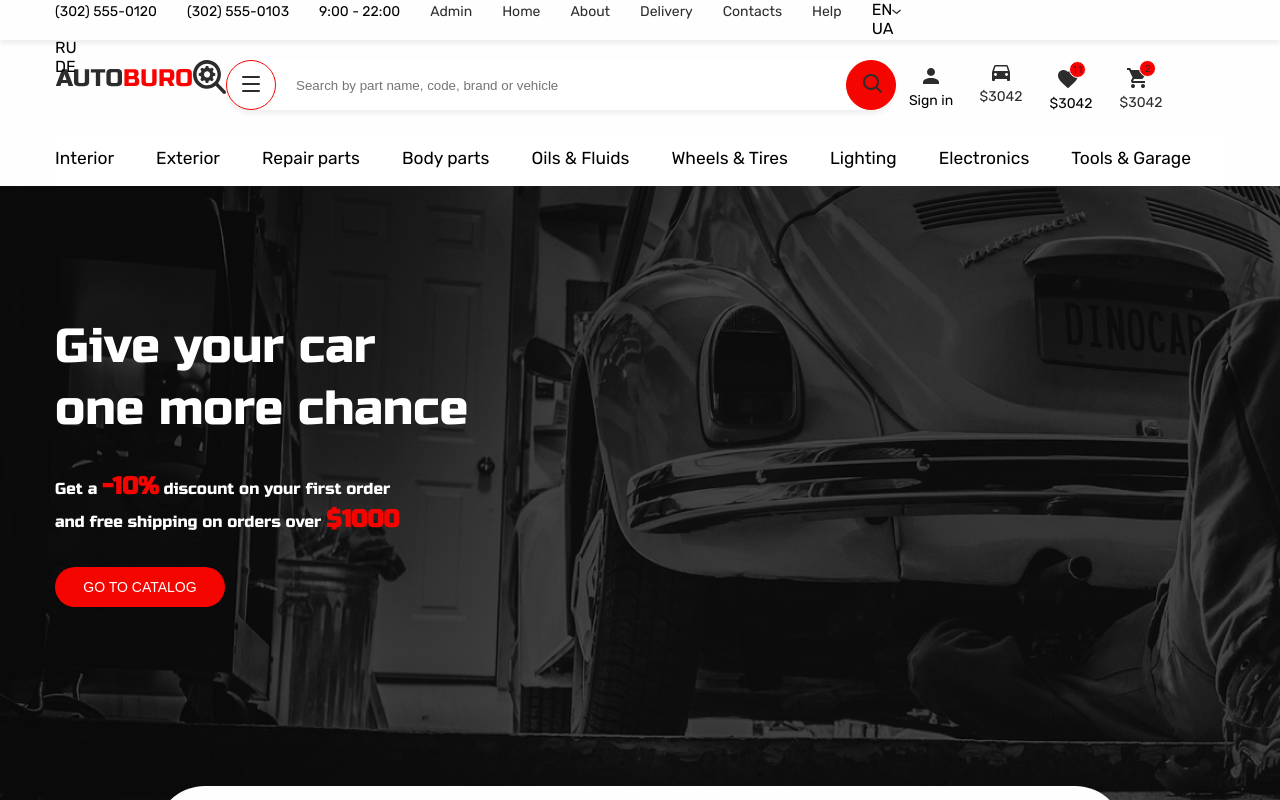
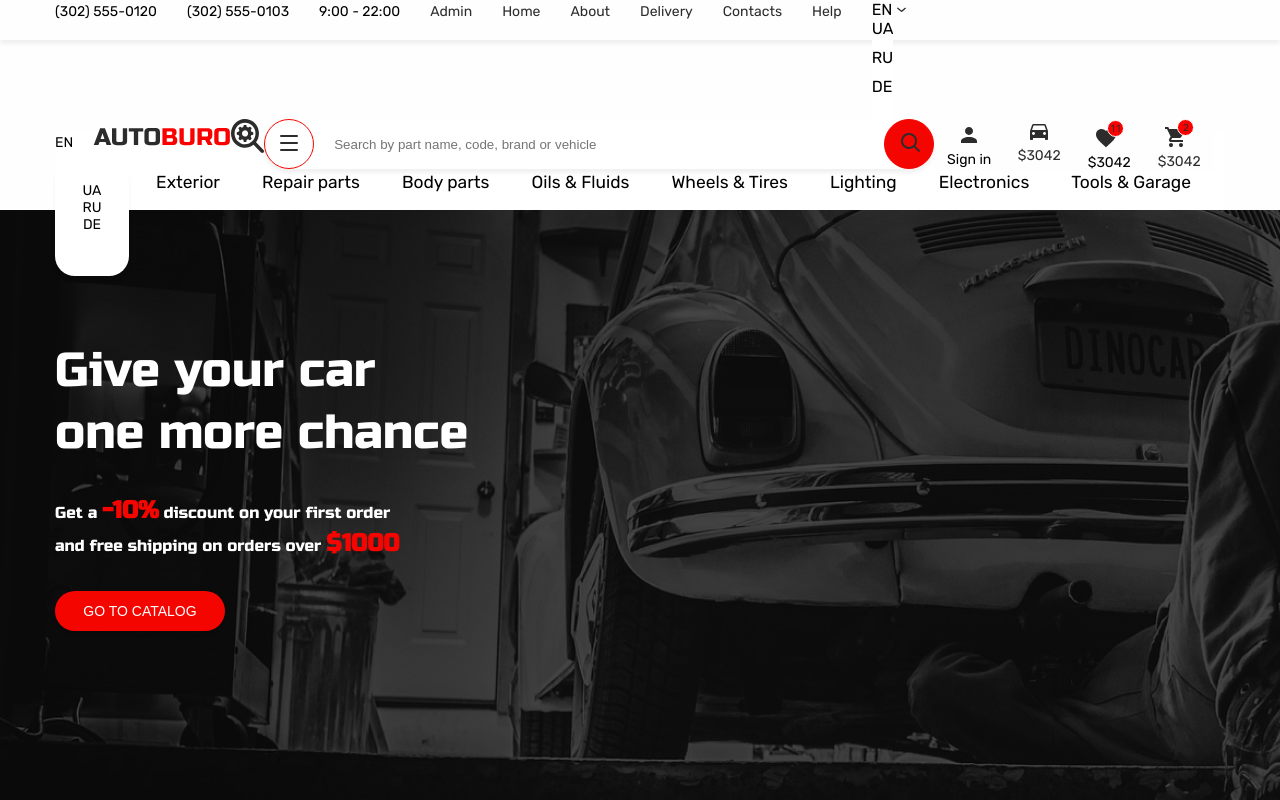
Before and after one commit to prosvitco-artur/CarBuro, a React (Create React App) app in the folder client/: page / in a window 1280 px wide. Both pictures are taken after a click on the element "EN". Shown: the top 800 px of the page. Built offline with nearby package versions, Linux system fonts and the light colour scheme.

Commit message:
fix some error

```diff
--- a/client/src/components/Header/NavBar.jsx
+++ b/client/src/components/Header/NavBar.jsx
@@ -24,18 +24,17 @@ const NavBar = (props) => {
                     <NavLink to={"/contacts"} className="rubik_regular size_14 info_list list pointer_red">Contacts</NavLink>
                     <NavLink to={"/help"} className="rubik_regular size_14 info_list list pointer_red">Help</NavLink>
                 </div>
-                <SelectLanguages allCurrentLang={props.languages} editLang={editCurrentLanguages} currentData={0} />
-                {/* <div className="float_left language">
+                <SelectLanguages allCurrentLang={props.languages} editLang={props.editCurrentLanguages} currentData={props.currentLanguages} />
+                <div className="float_left language">
                     <div className="rubik_regular size_14">
                         EN
-                        <VectorOpen />
                     </div>
                     <ul className="box_shadow_4 background_white">
                         <li className="rubik_regular size_14 text_center language_list pointer_red">UA</li>
                         <li className="rubik_regular size_14 text_center language_list pointer_red">RU</li>
                         <li className="rubik_regular size_14 text_center language_list pointer_red">DE</li>
                     </ul>
-                </div> */}
+                </div>
             </div>
         </div>
     )
--- a/client/src/components/SelectMenu/SelectMenu.jsx
+++ b/client/src/components/SelectMenu/SelectMenu.jsx
@@ -13,7 +13,6 @@ const SelectMenu = (props) => {
             <div className="float_left radius_50 background_grey select">
                 <span>Year</span>
                 <VectorLang />
-
             </div>
             <div className="float_left radius_50 background_grey select">
                 <span>Year</span>
--- a/client/src/components/prototype/SelectLanguages/Select.module.css
+++ b/client/src/components/prototype/SelectLanguages/Select.module.css
@@ -1,19 +1,34 @@
-.select_vehicle .select span{
-    margin-left: 20px;
-}
-.select_vehicle .select img{
-    margin-top: 5px;
-}
-.select:hover .box_select{
-    display: block;
-}
-.select_vehicle .box_select{
-    /* display: none; */
+.box_select{
     margin-top: 30px;
     width: 90px;
     border-radius: 20px;
     padding: 20px 26px 20px 20px;
+    background-color: #fff;
+    display: table-footer-group;
 }
-.select_vehicle .box_select li{
+.scrolling{
+    height: 100px;
+    background: #fff;
+    overflow-y: scroll;
+}
+.scrolling p{
     margin-bottom: 10px;
 }
+
+.scrolling::-webkit-scrollbar {
+    width: 10px;
+    height: 20px;
+    box-shadow: 0 4px 4px rgb(0 0 0 / 6%);
+}
+.scrolling::-webkit-scrollbar-track {
+    max-width: 4px;
+}
+.scrolling::-webkit-scrollbar-thumb {
+    background: #f50500;
+    border-radius: 10px;
+    height: 10px;
+    width: 10px;
+}
+.scrolling::-webkit-scrollbar-thumb:hover {
+    background: #b30000;
+}
--- a/client/src/components/prototype/SelectLanguages/SelectLanguages.jsx
+++ b/client/src/components/prototype/SelectLanguages/SelectLanguages.jsx
@@ -4,26 +4,26 @@ import { ReactComponent as VectorOpen } from '../../../common/img/icon/VectorClo
 import style from './Select.module.css'
 
 const Select = ({ currentData, allCurrentLang, editLang }) => {
-
     const [isOpen, setOpen] = useState(false);
 
     const toogleOpen = () => {
         setOpen(!isOpen)
     }
-
-    const changeCurrentLang = (index) => {
-        debugger
-        editLang(index)
+    const vectorStyle = {
+        marginLeft: 5,
+        paddingBottom: 2,
     }
 
     return (
         <div onClick={() => toogleOpen()} className="rubik_regular">
             <span className='pointer_red'>{allCurrentLang[currentData]}</span>
-            {isOpen ? <VectorClose /> : <VectorOpen />}
+            {isOpen ? <VectorClose style={vectorStyle} /> : <VectorOpen style={vectorStyle} />}
             {isOpen &&
-                <div className="">
-                    {allCurrentLang.map((title, index) => ( currentData != index && <p key={title} onClick={() => changeCurrentLang(index)} className="pointer_red">{title}</p>))}
+            <div className={style.box_select}>
+                <div className={style.scrolling}>
+                    {allCurrentLang.map((title, index) => ( currentData !== index && <p key={title} onClick={() => editLang(index)} className="pointer_red">{title}</p>))}
                 </div>
+            </div>
             }
         </div>
     )
--- a/client/src/redux/GlobalReducer.js
+++ b/client/src/redux/GlobalReducer.js
@@ -4,24 +4,22 @@ const TOGGLE_CURRENT_LANGUAGES  = 'TOGGLE_CURRENT_LANGUAGES';
 let initialState = {
     popup: null,
     languages: ['EN', 'UA', 'RU', 'DE'],
-    currentLanguages: 0
+    currentLanguages: 0,
 }
 
 const globalReducer = (state = initialState, action) => {
-    debugger
     switch (action.type) {
 
         case TOGGLE_MODAL: {
             return {
                 ...state,
-                popup: action.current,
+                popup: action.payload,
             };
         }
         case TOGGLE_CURRENT_LANGUAGES: {
-            debugger
             return {
                 ...state,
-                currentLanguages: action.current,
+                currentLanguages: action.payload,
             };
         }
         default:
@@ -32,14 +30,14 @@ const globalReducer = (state = initialState, action) => {
 export const setCurrentModal = (current) => {
     return {
         type: TOGGLE_MODAL,
-        current
+        payload :current
     }
 }
 export const editCurrentLanguages = (current) => {
-    debugger
+
     return {
         type: TOGGLE_CURRENT_LANGUAGES,
-        current
+        payload :current
     }
 }
 
```
